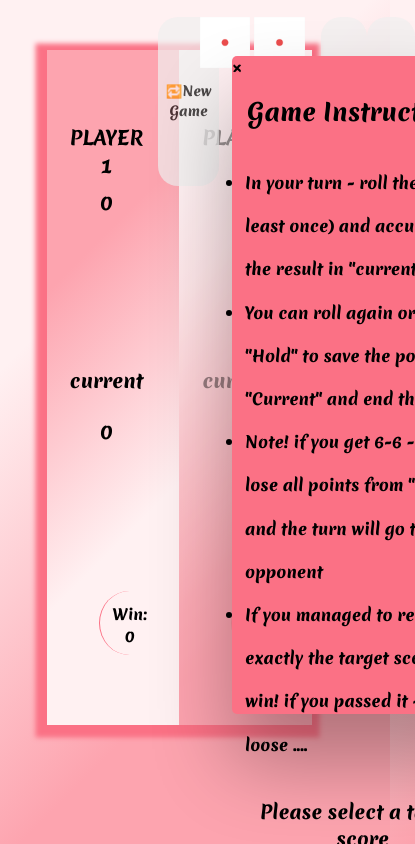
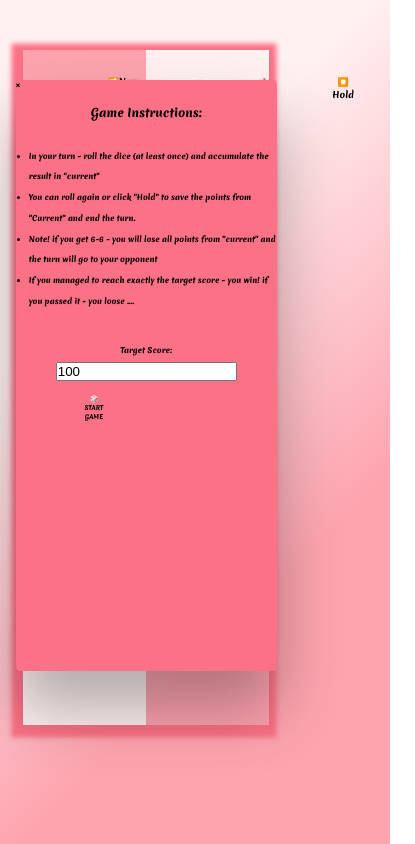
Before and after one commit to Sahar118/DiceRollGame-Week-5, a plain HTML site: page Code Files/index.html in a window 390 px wide. Shown: the whole page, 415 px wide, since content can reach past the window. Drawn offline with Linux system fonts and the light colour scheme.

Commit message:
add files

```diff
--- a/Code Files/index.html
+++ b/Code Files/index.html
@@ -6,19 +6,21 @@
     <meta http-equiv="X-UA-Compatible" content="IE=edge">
     <meta name="viewport" content="width=device-width, initial-scale=1.0">
     <link rel="stylesheet" href="./style.css">
+    <link rel="stylesheet" href="./modal.css">
+    <link rel="stylesheet" href="./responsive.css">
     <title>Dice Game</title>
 
 </head>
 
 <body>
 
-    <!-- modal  -->
+    <!-- ╰(*°▽°*)╯ modal  -->
 
     <div id="myModal" class="modal hidden">
         <div class="modal-content" >
             <div class="modal-header">
-              <span class="close">&times;</span>
-              <h2 class="game-inst">Game Instructions:</h2>
+            <span class="close">&times;</span>
+            <h2 class="game-inst">Game Instructions:</h2>
             </div>
             <div class="modal-body">
                 <ul>
@@ -29,19 +31,21 @@
                 </ul>
             </div>
             <div class="modal-footer">
-                <h3>Please select a target score</h3>
-                <input type="number" id="'targetScore'" name="targetScore" min="20" max="1000" value="20" autofocus onblur="getVal()">
+                <label for="targetScore">Target Score:</label>
+                <input class="input-target" type="number" id="targetScore" name="targetScore" value="100" />
                 <button id="letStart" id="button-start-game-modal">🎲  START GAME </button>
-          </div>
+            </div>
         </div>
     </div>
-
-        <!-- Player 1 side -->
+    <!-- Span - DOUBLUE ( ͡°( ͡° ͜ʖ( ͡° ͜ʖ ͡°)ʖ ͡°) ͡°) -->
+    <span class="double-6">OoOoOoPS YOU GET 6-6 😕😕</span>
+    <span class="double-3">OoOoOoPS YOU GET 3-3 😕😕</span>
+        <!-- (❁´◡`❁) Player 1 side -->
         <div class="container">
 
             <section class="player-0-div player-active">
                 <div id="top-div">
-                    <div class="player-0-won-text textHidden">YOU WIN!!! 🎉</div>
+                    <div class="player-0-won-text textHidden">YOU WON!!! 🎉</div>
                     <p id="players">PLAYER 1</p>
                     <p id="score-player-0"></p>
                 </div>
@@ -56,10 +60,10 @@
                 </div>
             </section>
 
-            <!-- Player 2 side -->
+            <!--(●'◡'●) Player 2 side -->
                 <section class="player-1-div">
                         <div id="top-div">
-                            <div class="player-1-won-text textHidden">YOU WIN!!! 🎉</div>
+                            <div class="player-1-won-text textHidden">YOU WON!!! 🎉</div>
                             <p id="players">PLAYER 2</p>
                             <p id="score-player-1">0</p>
                         </div>
@@ -76,7 +80,6 @@
         </div>
 
         <div id="middle-container">
-
             <button id="new-game">🔁New Game</button>
             <img src="/img/dice/dice-1.png" id="dice-top" class="dice">
             <img src="/img/dice/dice-1.png" id="dice-bottom" class="dice">
--- /dev/null
+++ b/Code Files/modal.css
@@ -0,0 +1,52 @@
+
+/* modal */
+.hidden{
+    display:block;
+}
+
+.modal{
+    position:fixed;
+    top: 8%;
+    left: 18%;
+    width: 67%;
+    height: 75%;
+    background-color: #fb7185;
+    border-radius: 1%;
+    box-shadow: 0 3rem 5rem rgba(0, 0, 0, 0.3);
+    z-index: 3;
+}
+
+.modal-body{
+    line-height: 270%;
+    padding-left: 5%;
+
+}
+.game-inst{
+    text-align: center;
+    padding-top: 1rem;
+    padding-bottom: 2rem;
+}
+
+label{
+margin-top: 3%;
+margin-bottom: 3%;
+}
+.modal-footer{
+    /* margin-bottom: 3%; */
+    display: flex;
+    flex-direction: column;
+    justify-content: center;
+    align-items: center;
+    text-align: center;
+}
+
+
+#letStart{
+height: 1%;
+width: 15%;
+margin: 5%;
+padding: 1%;
+font-size: 80%;
+display: flex;
+text-align: center;
+}
--- /dev/null
+++ b/Code Files/responsive.css
@@ -0,0 +1,66 @@
+@media (max-width:660px) {
+    .container{
+        height: 80%;
+        width: 68%;
+        display: flex;
+        justify-content: center;
+
+        box-shadow: -2.5px 2.5px 5px 10px #fb7185;
+
+    }
+
+    html{
+        font-size: 80%;
+    }
+    #middle-container{
+        display: flex;
+        flex-direction: row;
+        justify-content: space-evenly;
+        height: 20%;
+        width: 40%;
+        margin-top: -30px;
+    }
+
+    #dice-top{
+        height:20%;
+        width:20%;
+        left: -25%;
+        margin-top: -18px;
+
+    }
+
+    #dice-bottom{
+        height:20%;
+        width: 20%;
+        margin-top: -18px;
+        left: -20%;
+    }
+
+    button{
+        height: 10%;
+        width: 70%;
+        margin:10%;
+        font-size: 70%;
+        opacity: 1;
+        /* position: relative; */
+        top: -30%;
+        left: -25%;
+        background-color:transparent;
+    }
+    .modal{
+        position:fixed;
+        top: 9.5%;
+        left: 4%;
+        width: 67%;
+        height: 70%;
+        background-color: #fb7185;
+        border-radius: 1%;
+        box-shadow: 0 3rem 5rem rgba(0, 0, 0, 0.3);
+        z-index: 3;
+        font-size: 60%;
+    }
+    .modal-footer{
+        height: 10%;
+    padding: 10%;
+    }
+}
--- a/Code Files/script.js
+++ b/Code Files/script.js
@@ -16,9 +16,11 @@ const winner1=  document.querySelector('#winCount-1');
 const modal = document.getElementById("myModal");
 const newGameBtn1 = document.getElementById("new-game-btn");
 const startGameBtn = document.getElementById("letStart");
-const turnOffSound = document.querySelector('.turn-off-sound')
-const textPlayerWon0= document.querySelector('.player-0-won-text')
-const textPlayerWon1= document.querySelector('.player-1-won-text')
+const turnOffSound = document.querySelector('.turn-off-sound');
+const textPlayerWon0= document.querySelector('.player-0-won-text');
+const textPlayerWon1= document.querySelector('.player-1-won-text');
+const spanDouble6 = document.querySelector('.double-6');
+const spanDouble3 = document.querySelector('.double-3');
 
 
 
@@ -28,22 +30,25 @@ let cong_Sound = new Audio('/audio/TCD25PS-game-success (1).mp3');
 cong_Sound.volume = 0.1;
 
 
-
 //
 scorePlayer0.textContent=0;
 scorePlayer1.textContent=0;
 scoreCurrent0.textContent=0;
 scoreCurrent1.textContent=0;
 
+
+// Functions
 startGameBtn.onclick = function(){
     modal.style.display='none';
 };
 
-startGameBtn.addEventListener('click', function(e){
-    targetScore = document.getElementById('targetScore').valueAsNumber;
+startGameBtn.addEventListener("click", function (e) {
+    targetScore = document.getElementById("targetScore").valueAsNumber;
 });
-let score, playerNum, currentScore1, playingStatus;
-//
+
+newGameBtn.addEventListener('click', startNewGame);
+
+let score, playerNum, currentScore1, playingStatus, targetScore;
 const startNewGame = function (){
     score =[0,0];
     playerNum = 0;
@@ -53,7 +58,6 @@ const startNewGame = function (){
     scorePlayer1.textContent=0;
     scoreCurrent0.textContent=0;
     scoreCurrent1.textContent=0;
-
     diceTop.classList.add('hidden');
     diceBottom.classList.add('hidden');
     player0.classList.add('player-active');
@@ -61,12 +65,13 @@ const startNewGame = function (){
     player0.classList.remove('winner');
     player1.classList.remove('winner');
     POP_SOUND.play();
-
-}
-startNewGame()
-const switchPlayer = function(){
     textPlayerWon1.style.display = 'none';
     textPlayerWon0.style.overFlow = 'none';
+}
+startNewGame();
+
+
+const switchPlayer = function(){
     document.getElementById(`score-current-player-${playerNum}`).textContent = 0;
     currentScore1=0;
     playerNum = playerNum === 0 ? 1 : 0;
@@ -77,46 +82,43 @@ const switchPlayer = function(){
 
 }
 
-
 const gameFun = rollDiceBtn.addEventListener('click', function(){
     if (playingStatus){
         const dice1 =Math.trunc(Math.random()*6) +1;
         const dice2 =Math.trunc(Math.random()*6) +1;
-
         diceTop.classList.remove('hidden');
         diceTop.src =`/img/dice/dice-${dice1}.png`;
         diceBottom.classList.remove('hidden');
         diceBottom.src = `/img/dice/dice-${dice2}.png`;
-        cong_Sound.play();
         POP_SOUND.play();
-
-
-
         if (dice1 === 3 && dice2 === 3){
             document.getElementById(`score-current-player-${playerNum}`).textContent = currentScore1;
             currentScore1=0;
-            cong_Sound.play();
+            spanDouble3.style.display= 'block';
             POP_SOUND.play();
-
-
+            setTimeout(function () {
+                spanDouble3.style.display = "none";
+            }, 1500);
         }else if(dice1 === 6 && dice2 === 6){
+            spanDouble6.style.display= 'block';
+            POP_SOUND.play();
+            setTimeout(function () {
+                spanDouble6.style.display = "none";
+            }, 1500);
             switchPlayer();
-            cong_Sound.play();
-            POP_SOUND.play();
-
-
-
         }else{
             let sum = dice1 + dice2;
             currentScore1 += sum;
             document.getElementById(`score-current-player-${playerNum}`).textContent =currentScore1;
         }
-        cong_Sound.play();
         POP_SOUND.play();
-
     }
 })
+
+
+
 let winNum = 0;
+
 const gameOve = holdBtn.addEventListener('click', function(){
 
     if(playingStatus){
@@ -125,17 +127,18 @@ const gameOve = holdBtn.addEventListener('click', function(){
 
         cong_Sound.play();
 
-        if (score[playerNum]<100){
+        if (score[playerNum]<targetScore){
             switchPlayer()
             cong_Sound.play();
 
         }
-        else if(score[playerNum]===100){
+        else if(score[playerNum] === targetScore){
             playingStatus=false;
             winNum += 1
             document.querySelector(`.player-${playerNum}-div`).classList.add('winner');
             document.querySelector(`.player-${playerNum}-div`).classList.remove('player-active');
             document.getElementById(`winCount-${playerNum}`).textContent = winNum;
+            `textPlayerWon${playerNum}`.style.display = 'block';
             cong_Sound.play();
 
         }
@@ -165,12 +168,3 @@ const gameOve = holdBtn.addEventListener('click', function(){
         }
 
     }})
-    newGameBtn.addEventListener('click', startNewGame);
-
-
-
-
-
-    // newGameBtn1.onclick = function(){
-    //     window.location.reload();
-    // }
--- a/Code Files/style.css
+++ b/Code Files/style.css
@@ -166,7 +166,6 @@ button{
     opacity: 0.7;
     border-radius: 20px;
     border: none;
-    /* background-color: transparent; */
     padding: 10% 10%;
     cursor: pointer;
     position: relative;
@@ -258,90 +257,24 @@ opacity: 1;
         transform: rotate(360deg);
     }
     }
-.sounds{
-    /* background: none; */
-    height: 10px;
+
+.double-6,
+.double-3
+{
+    display: none;
+    position:absolute;
+    background-color:#fb7185;
+    height: 10%;
+    width: 65%;
+    left: 19%;
+    top: 40%;
+    z-index: 2;
+    text-align: center;
+    font-size: 200%;
+    border-radius: 20px;
 }
 
-
-/* modal */
-    .hidden{
-        display:block;
+.double-3{
+    left: 19%;
+    top: 30%;
 }
-
-    .modal{
-        position:fixed;
-        top: 3.50rem;
-        left: 14.5rem;
-        width: 67%;
-        height: 78%;
-        background-color: #fb7185;
-        border-radius: 5px;
-        box-shadow: 0 3rem 5rem rgba(0, 0, 0, 0.3);
-        z-index: 3;
-    }
-
-    .modal-body{
-        line-height: 270%;
-        padding-left: 5%;
-    }
-    .game-inst{
-        text-align: center;
-        padding-top: 1rem;
-        padding-bottom: 2rem;
-    }
-
-   h3{
-    margin-bottom: 2rem;
-   }
-    .modal-footer{
-        margin-top: 2rem;
-        display: flex;
-        flex-direction: column;
-        justify-content: center;
-        align-items: center;
-        text-align: center;
-    }
-
-    #targetScore{
-        margin-bottom: 1rem;
-        text-align: center;
-        padding: .75%;
-    }
-#letStart{
-    height: 1%;
-    width: 15%;
-    margin: 5px;
-    padding: 10px;
-    font-size: 10px;
-    display: flex;
-    text-align: center;
-}
-
-@media (max-width:800px) {
-    #middle-container{
-        display: flex;
-        flex-direction: row;
-        height: 20%;
-        width: 20%;
-        position: relative;
-        top: 2%;
-    }
-
-    #dice-top{
-        height:30%;
-        width: 75%;
-        background-color: white;
-        position: relative;
-        left: -25%;
-
-    }
-
-    #dice-bottom{
-        height:30%;
-        width: 75%;
-        position: relative;
-        left: -20%;
-        background-color: white;
-    }
-}
```
Lines whose indentation alone changed are shown as unchanged.
